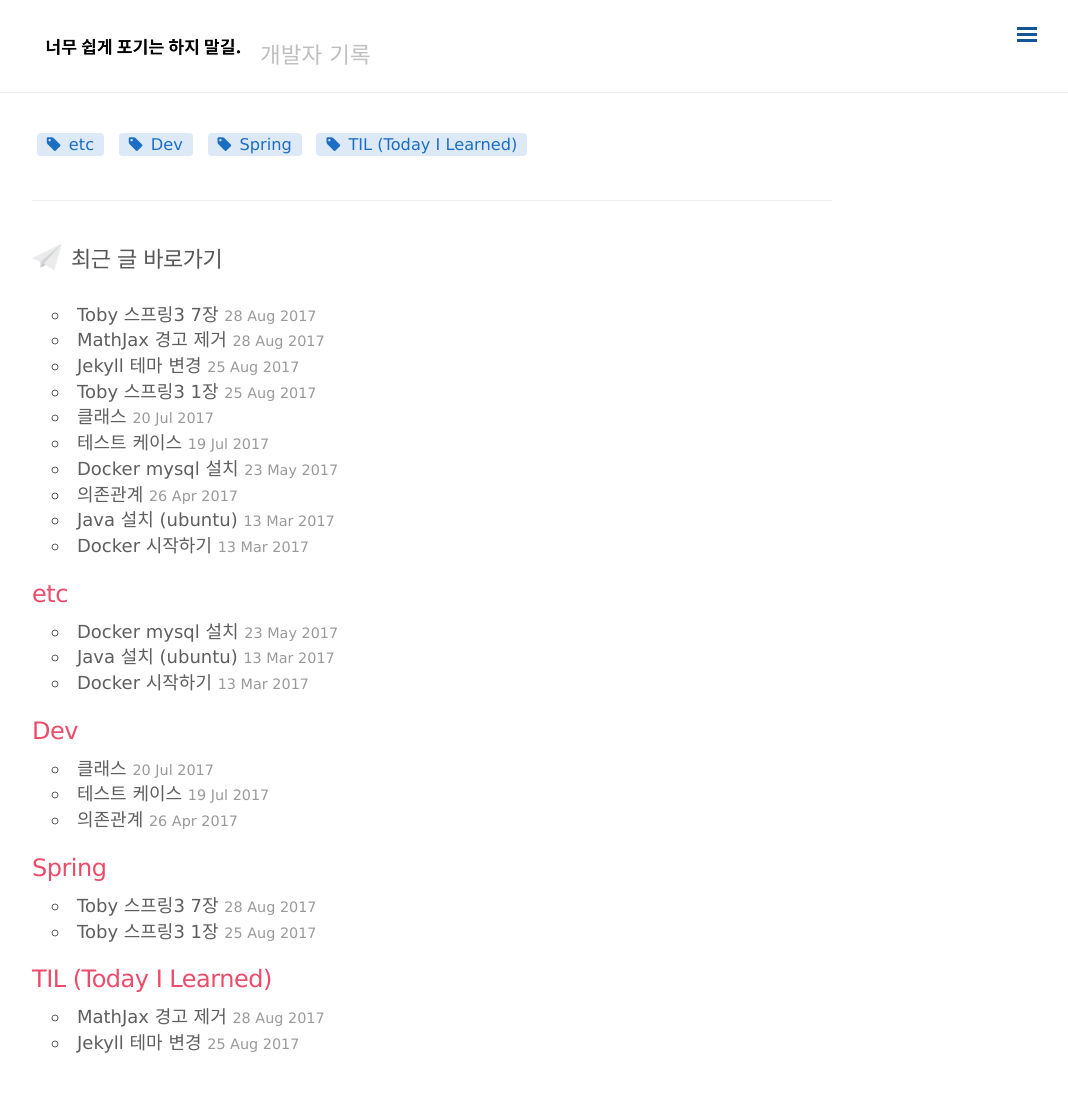
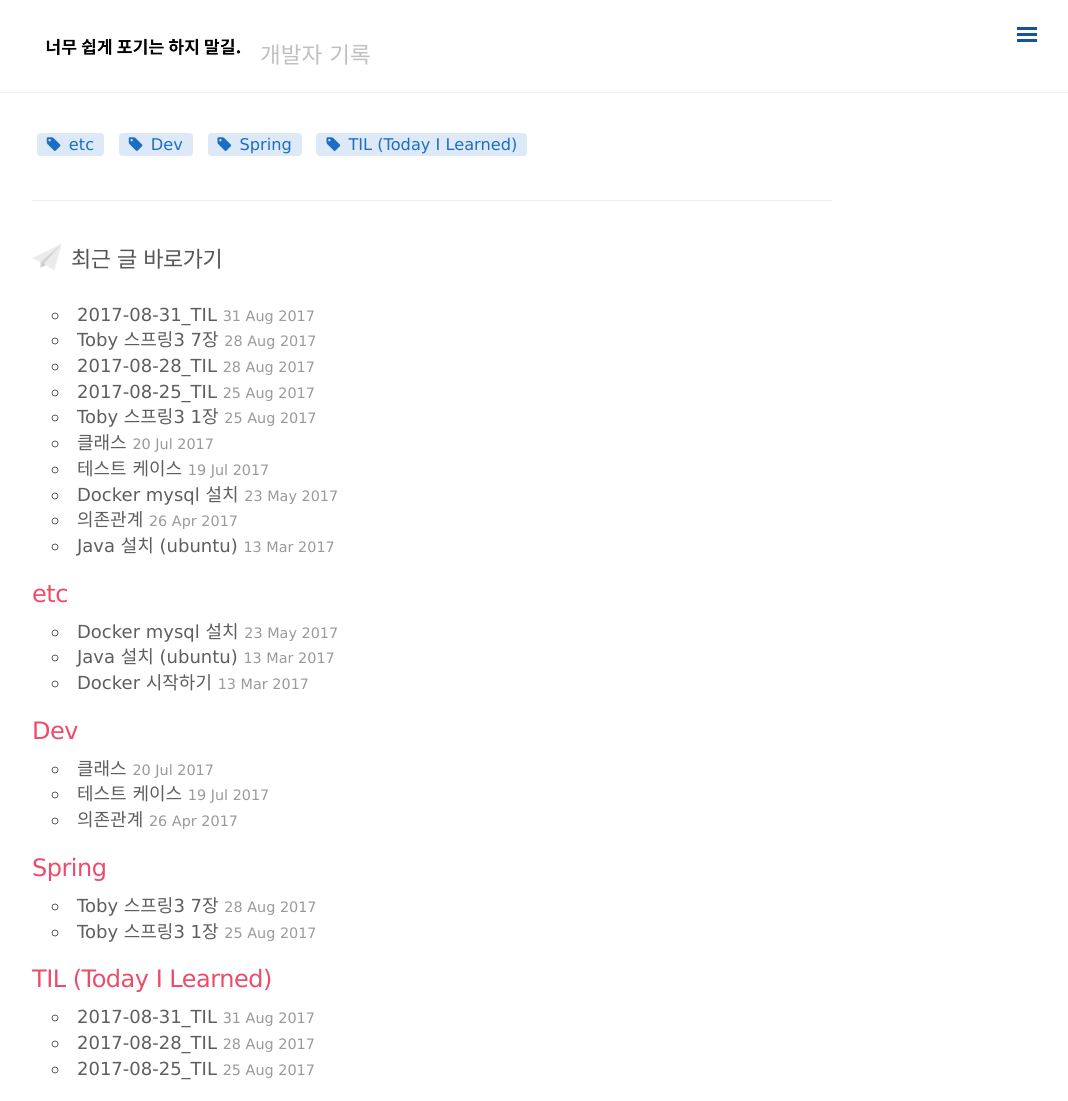
Before and after one commit to minigear/minigear.github.io, a Jekyll site: the page built from index.html, in a window 1280 px wide and 1101 px high. Shown: the whole window, without its empty margins (208-1276 px from the left). Built offline with Jekyll 4.4.1, drawn with Linux system fonts in a browser that asks for light colours; nearby versions of some CDN libraries; comment, search, counter and statistics services are not loaded; some of the changed lines change nothing that is shown.

Commit message:
2017년 8월 31일 TIL 추가

````diff
--- a/_posts/TIL(Today I Leaned)/2017-07-27-mathjax.md
+++ b/_posts/TIL(Today I Leaned)/2017-07-27-mathjax.md
@@ -1,6 +1,6 @@
 ---
 layout: post
-title:  "MathJax 경고 제거"
+title:  "2017-08-28_TIL"
 date:   2017-08-28 12:36:00 +0900
 categories: [TIL (Today I Learned)]
 permalink: /til/:year/:month/:day/:title/
--- a/_posts/TIL(Today I Leaned)/2017-08-25-jekyll_theme.md
+++ b/_posts/TIL(Today I Leaned)/2017-08-25-jekyll_theme.md
@@ -1,6 +1,6 @@
 ---
 layout: post
-title:  "Jekyll 테마 변경"
+title:  "2017-08-25_TIL"
 date:   2017-08-25 12:36:00 +0900
 categories: [TIL (Today I Learned)]
 permalink: /til/:year/:month/:day/:title/
--- /dev/null
+++ b/_posts/TIL(Today I Leaned)/2017-08-31-mac.md
@@ -0,0 +1,24 @@
+---
+layout: post
+title:  "2017-08-31_TIL"
+date:   2017-08-31 10:30:00 +0900
+categories: [TIL (Today I Learned)]
+permalink: /til/:year/:month/:day/:title/
+tags: [맥, 권한]
+comments: true
+---
+### 2017년 08월 31일
+
+비정상 기동 후 jekyll을 다시 빌드 하려고 하니 search.html에 권한에러가 발생.
+jekyll 작업시 root 권한으로 빌드하여 몇몇 파일들이 root소유로 생성이 됨.
+
+su 권한으로 로그인 하려니 패스를 잊어버림
+아래명령어를 넣어 초기화
+```
+sudo passwd root
+```
+파일 소유권 변경
+chown 소유권자:그룹식별자 파일명
+``` bashsh
+  chown minigear:staff *
+```
````
